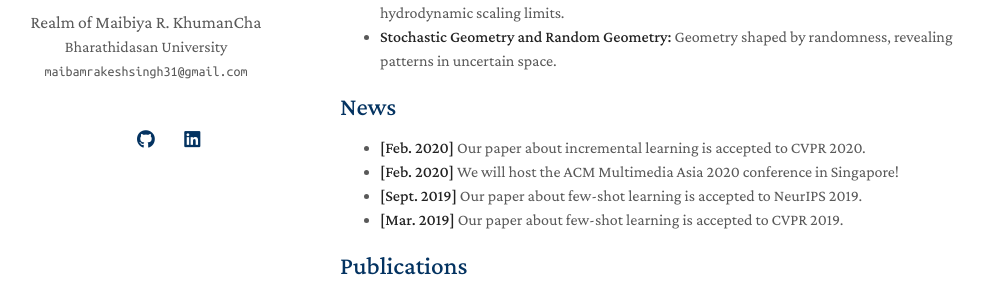
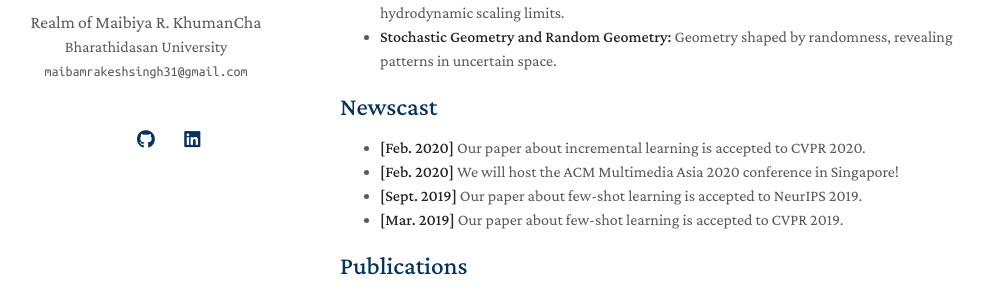
Before and after one commit to maibamrakeshsingh/maibamrkh.github.io, a Jekyll site: the page built from index.md, in a window 1280 px wide and 1336 px high. Shown: the part 290-582 px from the top of the window, without its empty margins (130-1135 px from the left). Built offline with Jekyll 4.4.1, drawn with Linux system fonts in a browser that asks for light colours; a style sheet for code colours, icons or effects is not loaded; our own code applies the rules of GitHub Pages for plain Markdown files.

Commit message:
Update index.md

```diff
--- a/index.md
+++ b/index.md
@@ -13,7 +13,7 @@ A disciple of Mathematical Physics and Statistical Mathematics, decoding the law
 - **Stochastic Partial Differential Equations :**  Stochastic PDEs reveal fluid behavior through hydrodynamic scaling limits.
 - **Stochastic Geometry and Random Geometry:** Geometry shaped by randomness, revealing patterns in uncertain space.
 
-## News
+## Newscast
 
 - **[Feb. 2020]** Our paper about incremental learning is accepted to CVPR 2020.
 - **[Feb. 2020]** We will host the ACM Multimedia Asia 2020 conference in Singapore!
```
